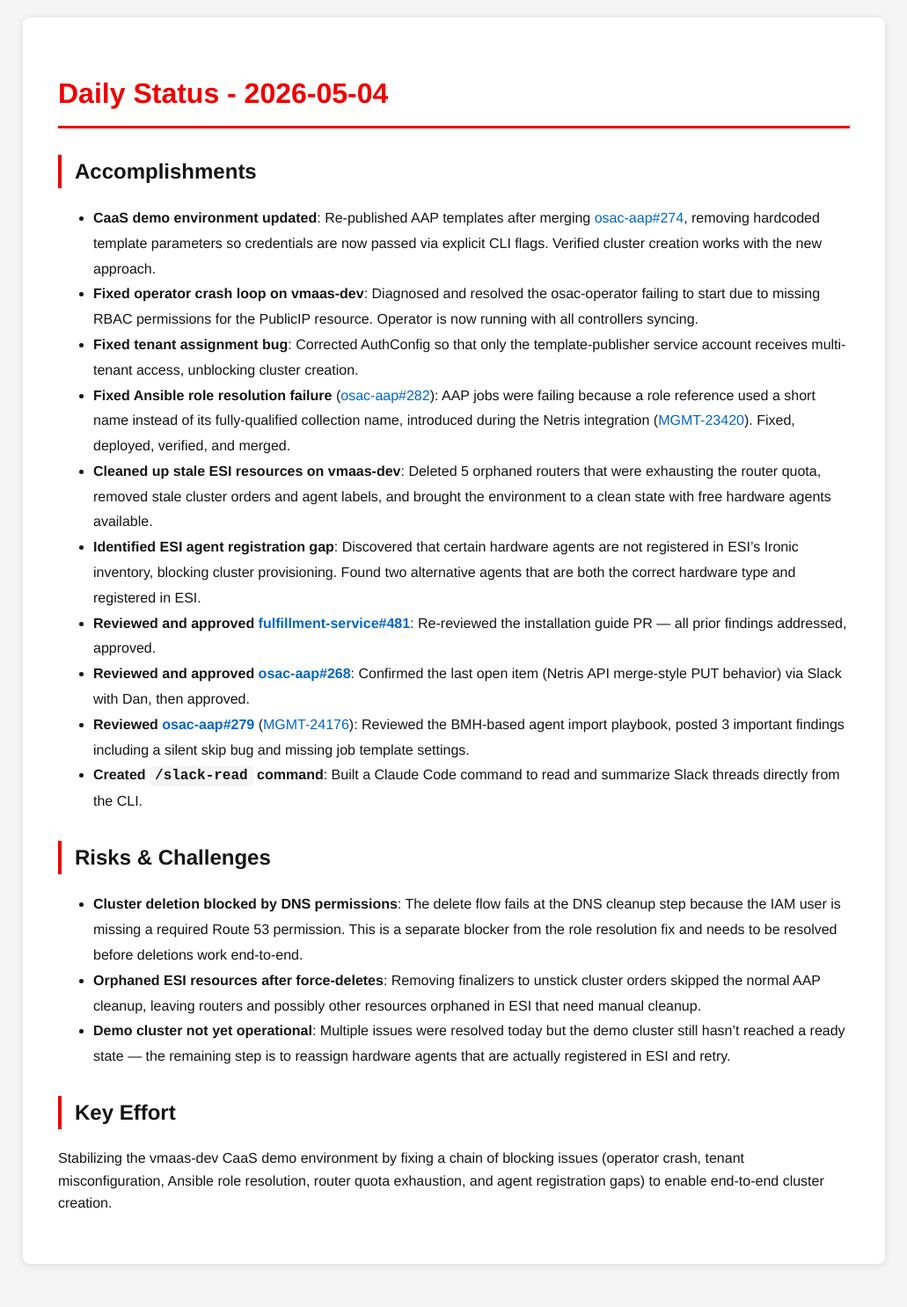
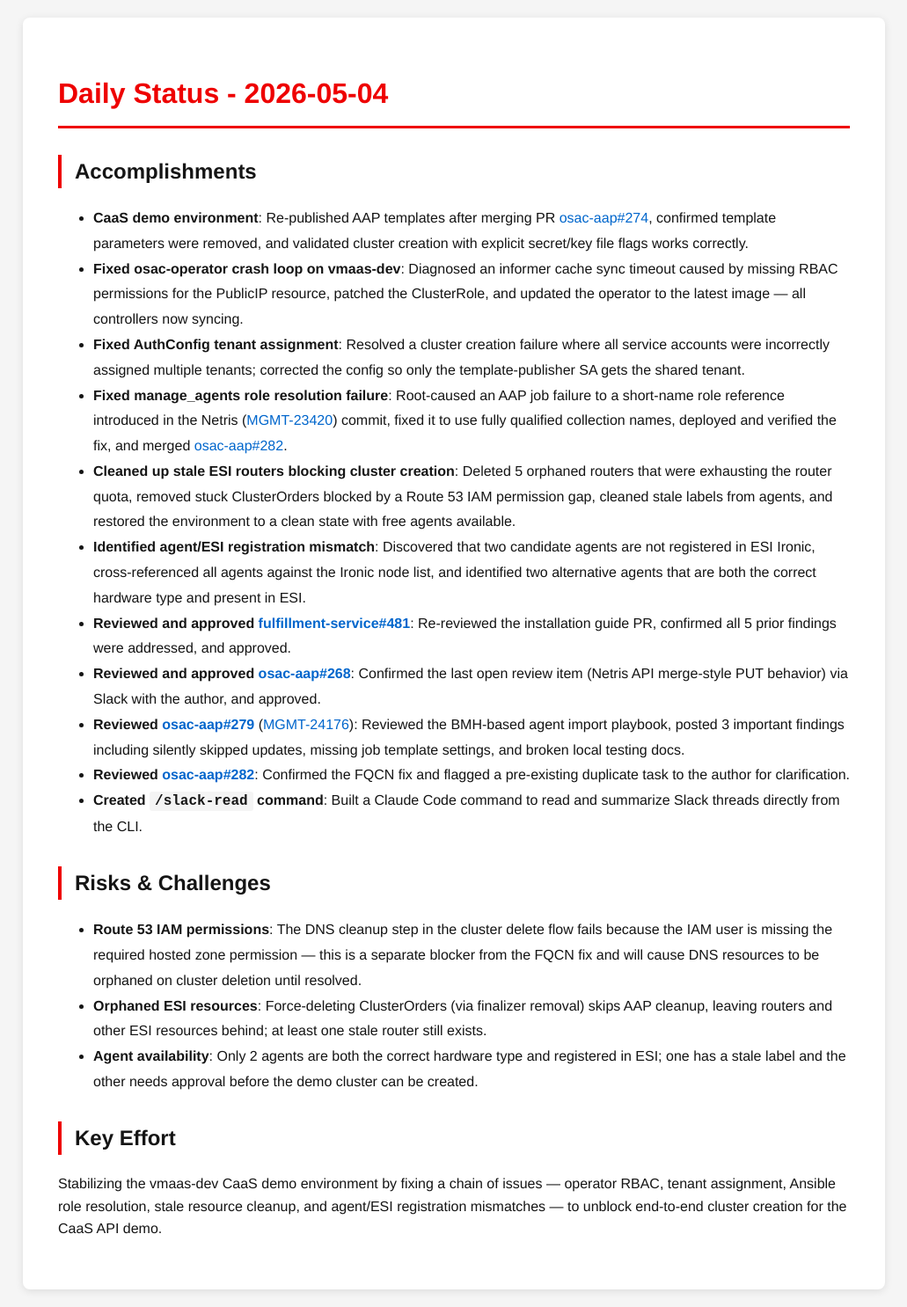
Before and after one commit to tzvatot/daily-status, a Jekyll site: the page built from 2026-05-04.md, in a window 1280 px wide. Shown: the whole page at 88% size, without its empty margins (124-1155 px from the left). Built offline with Jekyll 4.4.1, drawn with Linux system fonts in a browser that asks for light colours; before the commit the page ends 1457 px from its top, so only the background shows below that.

Commit message:
Daily status update - 2026-05-04

```diff
--- a/2026-05-04.md
+++ b/2026-05-04.md
@@ -8,23 +8,24 @@
 
 ## Accomplishments
 
-- **CaaS demo environment updated**: Re-published AAP templates after merging [osac-aap#274](https://github.com/osac-project/osac-aap/pull/274), removing hardcoded template parameters so credentials are now passed via explicit CLI flags. Verified cluster creation works with the new approach.
-- **Fixed operator crash loop on vmaas-dev**: Diagnosed and resolved the osac-operator failing to start due to missing RBAC permissions for the PublicIP resource. Operator is now running with all controllers syncing.
-- **Fixed tenant assignment bug**: Corrected AuthConfig so that only the template-publisher service account receives multi-tenant access, unblocking cluster creation.
-- **Fixed Ansible role resolution failure** ([osac-aap#282](https://github.com/osac-project/osac-aap/pull/282)): AAP jobs were failing because a role reference used a short name instead of its fully-qualified collection name, introduced during the Netris integration ([MGMT-23420](https://issues.redhat.com/browse/MGMT-23420)). Fixed, deployed, verified, and merged.
-- **Cleaned up stale ESI resources on vmaas-dev**: Deleted 5 orphaned routers that were exhausting the router quota, removed stale cluster orders and agent labels, and brought the environment to a clean state with free hardware agents available.
-- **Identified ESI agent registration gap**: Discovered that certain hardware agents are not registered in ESI's Ironic inventory, blocking cluster provisioning. Found two alternative agents that are both the correct hardware type and registered in ESI.
-- **Reviewed and approved [fulfillment-service#481](https://github.com/osac-project/fulfillment-service/pull/481)**: Re-reviewed the installation guide PR — all prior findings addressed, approved.
-- **Reviewed and approved [osac-aap#268](https://github.com/osac-project/osac-aap/pull/268)**: Confirmed the last open item (Netris API merge-style PUT behavior) via Slack with Dan, then approved.
-- **Reviewed [osac-aap#279](https://github.com/osac-project/osac-aap/pull/279)** ([MGMT-24176](https://issues.redhat.com/browse/MGMT-24176)): Reviewed the BMH-based agent import playbook, posted 3 important findings including a silent skip bug and missing job template settings.
+- **CaaS demo environment**: Re-published AAP templates after merging PR [osac-aap#274](https://github.com/osac-project/osac-aap/pull/274), confirmed template parameters were removed, and validated cluster creation with explicit secret/key file flags works correctly.
+- **Fixed osac-operator crash loop on vmaas-dev**: Diagnosed an informer cache sync timeout caused by missing RBAC permissions for the PublicIP resource, patched the ClusterRole, and updated the operator to the latest image — all controllers now syncing.
+- **Fixed AuthConfig tenant assignment**: Resolved a cluster creation failure where all service accounts were incorrectly assigned multiple tenants; corrected the config so only the template-publisher SA gets the shared tenant.
+- **Fixed manage_agents role resolution failure**: Root-caused an AAP job failure to a short-name role reference introduced in the Netris ([MGMT-23420](https://issues.redhat.com/browse/MGMT-23420)) commit, fixed it to use fully qualified collection names, deployed and verified the fix, and merged [osac-aap#282](https://github.com/osac-project/osac-aap/pull/282).
+- **Cleaned up stale ESI routers blocking cluster creation**: Deleted 5 orphaned routers that were exhausting the router quota, removed stuck ClusterOrders blocked by a Route 53 IAM permission gap, cleaned stale labels from agents, and restored the environment to a clean state with free agents available.
+- **Identified agent/ESI registration mismatch**: Discovered that two candidate agents are not registered in ESI Ironic, cross-referenced all agents against the Ironic node list, and identified two alternative agents that are both the correct hardware type and present in ESI.
+- **Reviewed and approved [fulfillment-service#481](https://github.com/osac-project/fulfillment-service/pull/481)**: Re-reviewed the installation guide PR, confirmed all 5 prior findings were addressed, and approved.
+- **Reviewed and approved [osac-aap#268](https://github.com/osac-project/osac-aap/pull/268)**: Confirmed the last open review item (Netris API merge-style PUT behavior) via Slack with the author, and approved.
+- **Reviewed [osac-aap#279](https://github.com/osac-project/osac-aap/pull/279)** ([MGMT-24176](https://issues.redhat.com/browse/MGMT-24176)): Reviewed the BMH-based agent import playbook, posted 3 important findings including silently skipped updates, missing job template settings, and broken local testing docs.
+- **Reviewed [osac-aap#282](https://github.com/osac-project/osac-aap/pull/282)**: Confirmed the FQCN fix and flagged a pre-existing duplicate task to the author for clarification.
 - **Created `/slack-read` command**: Built a Claude Code command to read and summarize Slack threads directly from the CLI.
 
 ## Risks & Challenges
 
-- **Cluster deletion blocked by DNS permissions**: The delete flow fails at the DNS cleanup step because the IAM user is missing a required Route 53 permission. This is a separate blocker from the role resolution fix and needs to be resolved before deletions work end-to-end.
-- **Orphaned ESI resources after force-deletes**: Removing finalizers to unstick cluster orders skipped the normal AAP cleanup, leaving routers and possibly other resources orphaned in ESI that need manual cleanup.
-- **Demo cluster not yet operational**: Multiple issues were resolved today but the demo cluster still hasn't reached a ready state — the remaining step is to reassign hardware agents that are actually registered in ESI and retry.
+- **Route 53 IAM permissions**: The DNS cleanup step in the cluster delete flow fails because the IAM user is missing the required hosted zone permission — this is a separate blocker from the FQCN fix and will cause DNS resources to be orphaned on cluster deletion until resolved.
+- **Orphaned ESI resources**: Force-deleting ClusterOrders (via finalizer removal) skips AAP cleanup, leaving routers and other ESI resources behind; at least one stale router still exists.
+- **Agent availability**: Only 2 agents are both the correct hardware type and registered in ESI; one has a stale label and the other needs approval before the demo cluster can be created.
 
 ## Key Effort
 
-Stabilizing the vmaas-dev CaaS demo environment by fixing a chain of blocking issues (operator crash, tenant misconfiguration, Ansible role resolution, router quota exhaustion, and agent registration gaps) to enable end-to-end cluster creation.
+Stabilizing the vmaas-dev CaaS demo environment by fixing a chain of issues — operator RBAC, tenant assignment, Ansible role resolution, stale resource cleanup, and agent/ESI registration mismatches — to unblock end-to-end cluster creation for the CaaS API demo.
```
